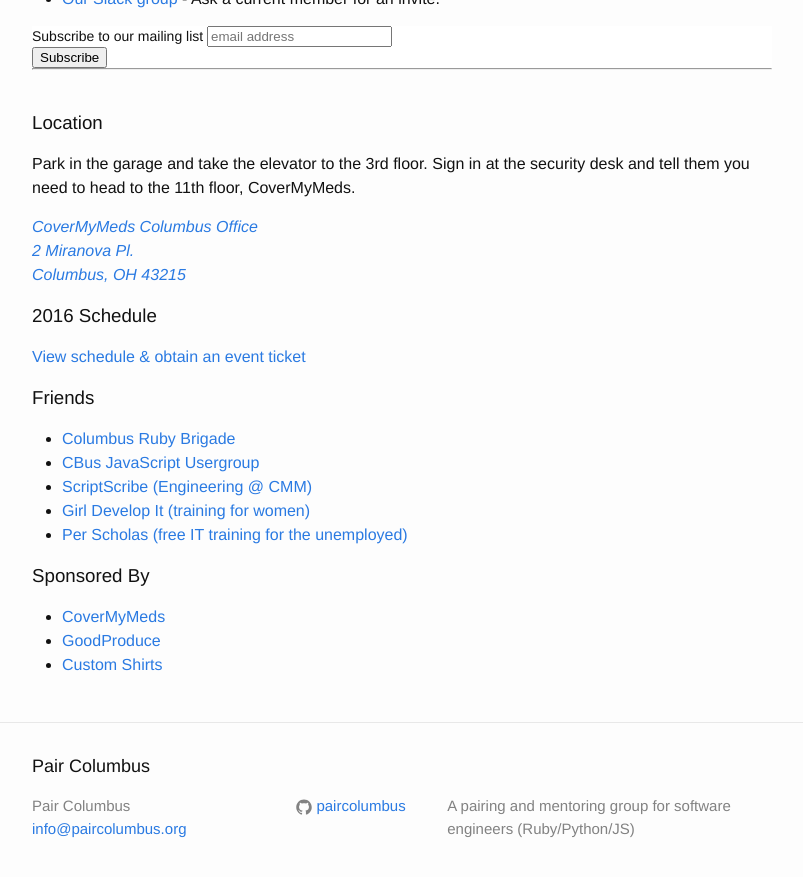
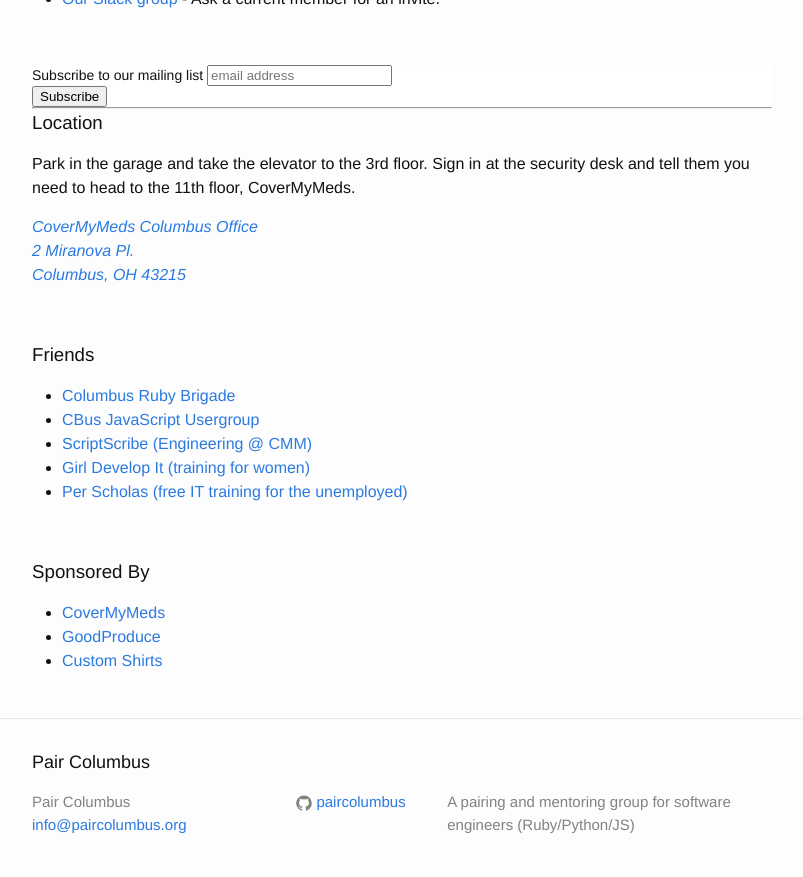
Before and after one commit to paircolumbus/paircolumbus.github.io, a Jekyll site: the page built from index.md, in a window 1280 px wide and 900 px high, scrolled down 668 px. Shown: the top 877 px of the window, without its empty margins (238-1041 px from the left). Built offline with Jekyll 4.4.1, drawn with Linux system fonts in a browser that asks for light colours; comment, search, counter and statistics services are not loaded.

Commit message:
Update index.md

```diff
--- a/index.md
+++ b/index.md
@@ -14,6 +14,8 @@
 - [Challenge Guide](/challenges/)
 - [View our GitHub repositories](https://github.com/paircolumbus/)
 - [Our Slack group](https://paircolumbus.slack.com) - Ask a current member for an invite.
+
+<br />
 
 <link href="//cdn-images.mailchimp.com/embedcode/slim-081711.css" rel="stylesheet" type="text/css">
 <style type="text/css">
@@ -32,7 +34,6 @@
 </div>
 
 - - -
-<br />
 
 
 ### Location
@@ -48,8 +49,8 @@
   </address>
 </p>
 
-### 2016 Schedule
-[View schedule & obtain an event ticket](https://www.eventbrite.com/e/pair-programming-mentoring-covermymeds-tickets-15224426670)
+
+<br />
 
 ### Friends
 - [Columbus Ruby Brigade](http://columbusrb.com/)
@@ -58,6 +59,8 @@
 - [Girl Develop It (training for women)](https://www.girldevelopit.com/chapters/columbus)
 - [Per Scholas (free IT training for the unemployed)](https://perscholas.org/?city=columbus)
 
+<br />
+
 ### Sponsored By
 - [CoverMyMeds](https://www.covermymeds.com/main/)
 - [GoodProduce](http://goodproduce.net)
```
